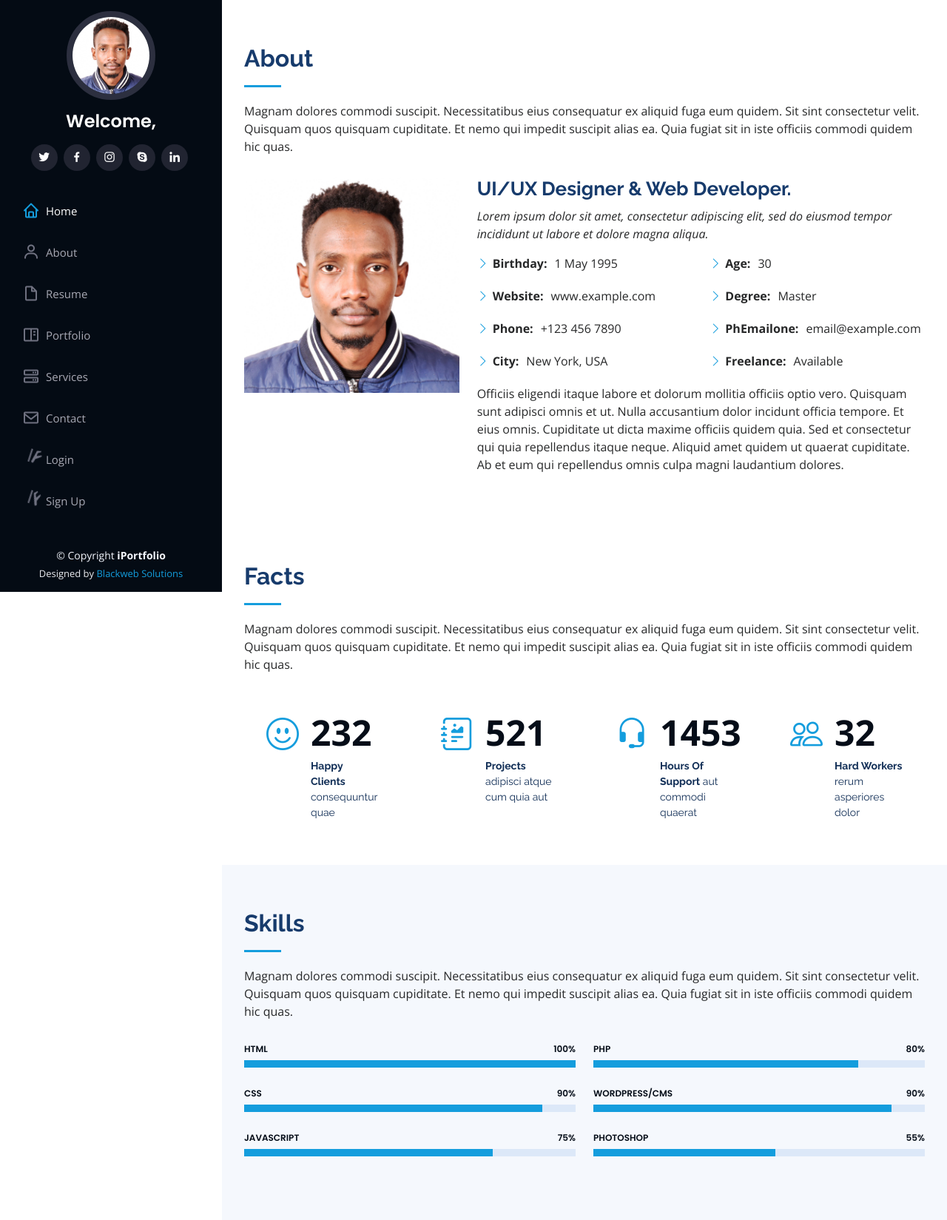
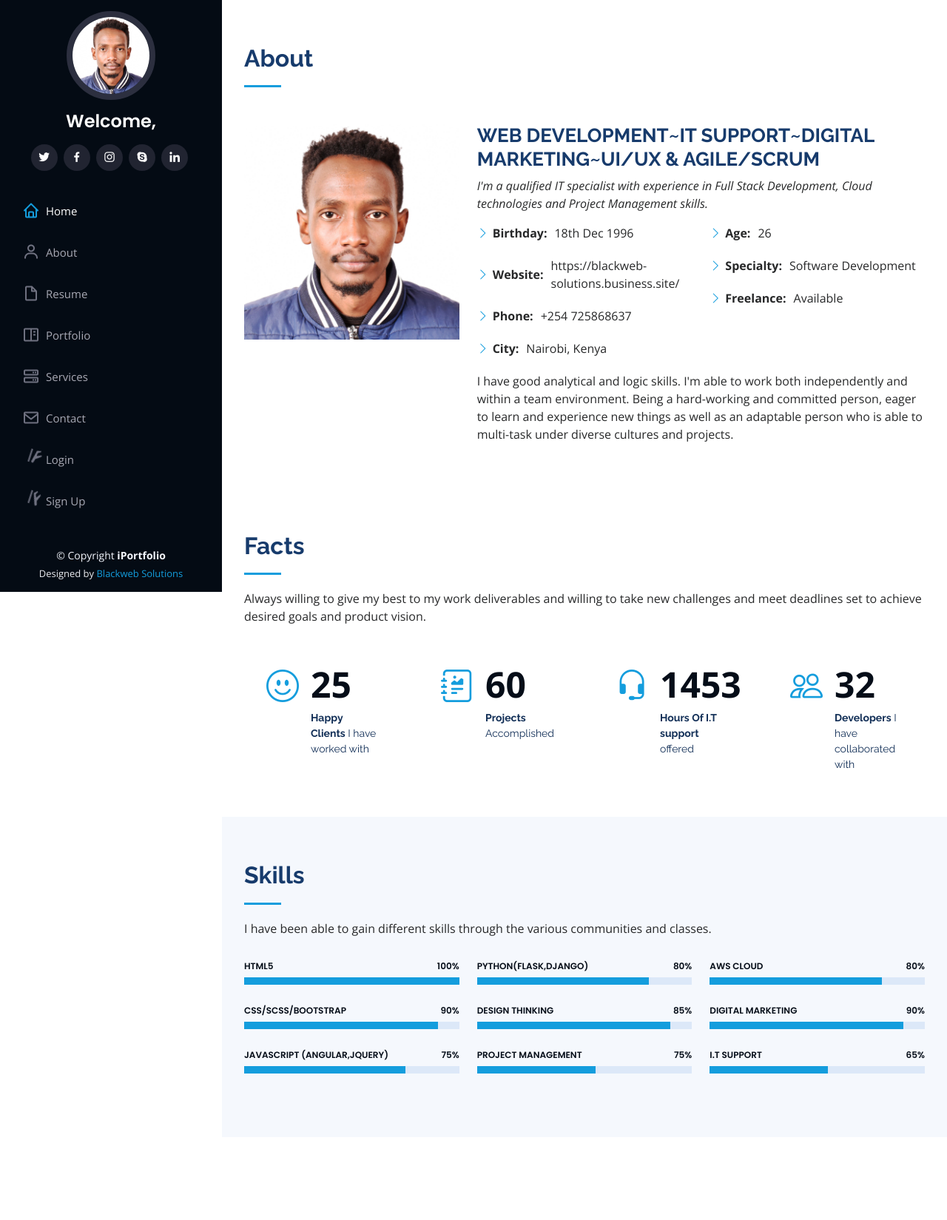
Before and after one commit to JAREDKEVIN/portfolio-web-app, a Django app: page /about in a window 1280 px wide. Shown: the whole page at 74% size. After the commit the page ends 1451 px from the top, so only its background shows below. Run offline with Django 4.2, Linux system fonts and the light colour scheme; some libraries are stand-ins or nearby versions.

Commit message:
patch: about template

```diff
--- a/project/templates/about.html
+++ b/project/templates/about.html
@@ -29,7 +29,7 @@
 
         <div class="section-title">
           <h2>About</h2>
-          <p>Magnam dolores commodi suscipit. Necessitatibus eius consequatur ex aliquid fuga eum quidem. Sit sint consectetur velit. Quisquam quos quisquam cupiditate. Et nemo qui impedit suscipit alias ea. Quia fugiat sit in iste officiis commodi quidem hic quas.</p>
+          <p></p>
         </div>
 
         <div class="row">
@@ -37,32 +37,31 @@
             <img src="/static/assets/img/profile-img.jpg" alt="kipkemoi kevin" class="img-fluid">
           </div>
           <div class="col-lg-8 pt-4 pt-lg-0 content" data-aos="fade-left">
-            <h3>UI/UX Designer &amp; Web Developer.</h3>
+            <h3>WEB DEVELOPMENT~IT SUPPORT~DIGITAL MARKETING~UI/UX &amp; AGILE/SCRUM</h3>
             <p class="fst-italic">
-              Lorem ipsum dolor sit amet, consectetur adipiscing elit, sed do eiusmod tempor incididunt ut labore et dolore
-              magna aliqua.
+              I'm a qualified IT specialist with experience in Full Stack Development, Cloud technologies and Project Management skills.
             </p>
             <div class="row">
               <div class="col-lg-6">
                 <ul>
-                  <li><i class="bi bi-chevron-right"></i> <strong>Birthday:</strong> <span>1 May 1995</span></li>
-                  <li><i class="bi bi-chevron-right"></i> <strong>Website:</strong> <span>www.example.com</span></li>
-                  <li><i class="bi bi-chevron-right"></i> <strong>Phone:</strong> <span>+123 456 7890</span></li>
-                  <li><i class="bi bi-chevron-right"></i> <strong>City:</strong> <span>New York, USA</span></li>
+                  <li><i class="bi bi-chevron-right"></i> <strong>Birthday:</strong> <span>18th Dec 1996</span></li>
+                  <li><i class="bi bi-chevron-right"></i> <strong>Website:</strong> <span>https://blackweb-solutions.business.site/</span></li>
+                  <li><i class="bi bi-chevron-right"></i> <strong>Phone:</strong> <span>+254 725868637</span></li>
+                  <li><i class="bi bi-chevron-right"></i> <strong>City:</strong> <span>Nairobi, Kenya</span></li>
                 </ul>
               </div>
               <div class="col-lg-6">
                 <ul>
-                  <li><i class="bi bi-chevron-right"></i> <strong>Age:</strong> <span>30</span></li>
-                  <li><i class="bi bi-chevron-right"></i> <strong>Degree:</strong> <span>Master</span></li>
-                  <li><i class="bi bi-chevron-right"></i> <strong>PhEmailone:</strong> <span>email@example.com</span></li>
+                  <li><i class="bi bi-chevron-right"></i> <strong>Age:</strong> <span>26</span></li>
+                  <li><i class="bi bi-chevron-right"></i> <strong>Specialty:</strong> <span>Software Development</span></li>
+                  {% comment %} <li><i class="bi bi-chevron-right"></i> <strong>PhEmailone:</strong> <span></span></li> {% endcomment %}
                   <li><i class="bi bi-chevron-right"></i> <strong>Freelance:</strong> <span>Available</span></li>
                 </ul>
               </div>
             </div>
             <p>
-              Officiis eligendi itaque labore et dolorum mollitia officiis optio vero. Quisquam sunt adipisci omnis et ut. Nulla accusantium dolor incidunt officia tempore. Et eius omnis.
-              Cupiditate ut dicta maxime officiis quidem quia. Sed et consectetur qui quia repellendus itaque neque. Aliquid amet quidem ut quaerat cupiditate. Ab et eum qui repellendus omnis culpa magni laudantium dolores.
+             I have good analytical and logic skills. I'm able to work both independently and within a team environment. Being a hard-working and committed person, eager to learn and experience
+             new things as well as an adaptable person who is able to multi-task under diverse cultures and projects.
             </p>
           </div>
         </div>
@@ -76,7 +75,7 @@
 
         <div class="section-title">
           <h2>Facts</h2>
-          <p>Magnam dolores commodi suscipit. Necessitatibus eius consequatur ex aliquid fuga eum quidem. Sit sint consectetur velit. Quisquam quos quisquam cupiditate. Et nemo qui impedit suscipit alias ea. Quia fugiat sit in iste officiis commodi quidem hic quas.</p>
+          <p>Always willing to give my best to my work deliverables and willing to take new challenges and meet deadlines set to achieve desired goals and product vision.</p>
         </div>
 
         <div class="row no-gutters">
@@ -84,16 +83,16 @@
           <div class="col-lg-3 col-md-6 d-md-flex align-items-md-stretch" data-aos="fade-up">
             <div class="count-box">
               <i class="bi bi-emoji-smile"></i>
-              <span data-purecounter-start="0" data-purecounter-end="232" data-purecounter-duration="1" class="purecounter"></span>
-              <p><strong>Happy Clients</strong> consequuntur quae</p>
+              <span data-purecounter-start="0" data-purecounter-end="25" data-purecounter-duration="2" class="purecounter"></span>
+              <p><strong>Happy Clients</strong> I have worked with</p>
             </div>
           </div>
 
           <div class="col-lg-3 col-md-6 d-md-flex align-items-md-stretch" data-aos="fade-up" data-aos-delay="100">
             <div class="count-box">
               <i class="bi bi-journal-richtext"></i>
-              <span data-purecounter-start="0" data-purecounter-end="521" data-purecounter-duration="1" class="purecounter"></span>
-              <p><strong>Projects</strong> adipisci atque cum quia aut</p>
+              <span data-purecounter-start="0" data-purecounter-end="60" data-purecounter-duration="1" class="purecounter"></span>
+              <p><strong>Projects</strong> Accomplished</p>
             </div>
           </div>
 
@@ -101,7 +100,7 @@
             <div class="count-box">
               <i class="bi bi-headset"></i>
               <span data-purecounter-start="0" data-purecounter-end="1453" data-purecounter-duration="1" class="purecounter"></span>
-              <p><strong>Hours Of Support</strong> aut commodi quaerat</p>
+              <p><strong>Hours Of I.T support</strong> offered </p>
             </div>
           </div>
 
@@ -109,7 +108,7 @@
             <div class="count-box">
               <i class="bi bi-people"></i>
               <span data-purecounter-start="0" data-purecounter-end="32" data-purecounter-duration="1" class="purecounter"></span>
-              <p><strong>Hard Workers</strong> rerum asperiores dolor</p>
+              <p><strong>Developers</strong> I have collaborated with</p>
             </div>
           </div>
 
@@ -124,29 +123,29 @@
 
         <div class="section-title">
           <h2>Skills</h2>
-          <p>Magnam dolores commodi suscipit. Necessitatibus eius consequatur ex aliquid fuga eum quidem. Sit sint consectetur velit. Quisquam quos quisquam cupiditate. Et nemo qui impedit suscipit alias ea. Quia fugiat sit in iste officiis commodi quidem hic quas.</p>
+          <p>I have been able to gain different skills through the various communities and classes.</p>
         </div>
 
         <div class="row skills-content">
 
-          <div class="col-lg-6" data-aos="fade-up">
+          <div class="col-lg-4" data-aos="fade-up">
 
             <div class="progress">
-              <span class="skill">HTML <i class="val">100%</i></span>
+              <span class="skill">HTML5 <i class="val">100%</i></span>
               <div class="progress-bar-wrap">
                 <div class="progress-bar" role="progressbar" aria-valuenow="100" aria-valuemin="0" aria-valuemax="100"></div>
               </div>
             </div>
 
             <div class="progress">
-              <span class="skill">CSS <i class="val">90%</i></span>
+              <span class="skill">CSS/SCSS/Bootstrap<i class="val">90%</i></span>
               <div class="progress-bar-wrap">
                 <div class="progress-bar" role="progressbar" aria-valuenow="90" aria-valuemin="0" aria-valuemax="100"></div>
               </div>
             </div>
 
             <div class="progress">
-              <span class="skill">JavaScript <i class="val">75%</i></span>
+              <span class="skill">JavaScript (Angular,jQuery) <i class="val">75%</i></span>
               <div class="progress-bar-wrap">
                 <div class="progress-bar" role="progressbar" aria-valuenow="75" aria-valuemin="0" aria-valuemax="100"></div>
               </div>
@@ -154,24 +153,51 @@
 
           </div>
 
-          <div class="col-lg-6" data-aos="fade-up" data-aos-delay="100">
+         <div class="col-lg-4" data-aos="fade-up" data-aos-delay="100">
 
             <div class="progress">
-              <span class="skill">PHP <i class="val">80%</i></span>
+              <span class="skill">Python(Flask,Django) <i class="val">80%</i></span>
               <div class="progress-bar-wrap">
                 <div class="progress-bar" role="progressbar" aria-valuenow="80" aria-valuemin="0" aria-valuemax="100"></div>
               </div>
             </div>
 
             <div class="progress">
-              <span class="skill">WordPress/CMS <i class="val">90%</i></span>
+              <span class="skill">Design Thinking<i class="val">85%</i></span>
               <div class="progress-bar-wrap">
                 <div class="progress-bar" role="progressbar" aria-valuenow="90" aria-valuemin="0" aria-valuemax="100"></div>
               </div>
             </div>
 
             <div class="progress">
-              <span class="skill">Photoshop <i class="val">55%</i></span>
+              <span class="skill">Project Management <i class="val">75%</i></span>
+              <div class="progress-bar-wrap">
+                <div class="progress-bar" role="progressbar" aria-valuenow="55" aria-valuemin="0" aria-valuemax="100"></div>
+              </div>
+            </div>
+
+          </div>
+
+
+
+          <div class="col-lg-4" data-aos="fade-up" data-aos-delay="100">
+
+            <div class="progress">
+              <span class="skill">AWS Cloud <i class="val">80%</i></span>
+              <div class="progress-bar-wrap">
+                <div class="progress-bar" role="progressbar" aria-valuenow="80" aria-valuemin="0" aria-valuemax="100"></div>
+              </div>
+            </div>
+
+            <div class="progress">
+              <span class="skill">Digital Marketing <i class="val">90%</i></span>
+              <div class="progress-bar-wrap">
+                <div class="progress-bar" role="progressbar" aria-valuenow="90" aria-valuemin="0" aria-valuemax="100"></div>
+              </div>
+            </div>
+
+            <div class="progress">
+              <span class="skill">I.T Support <i class="val">65%</i></span>
               <div class="progress-bar-wrap">
                 <div class="progress-bar" role="progressbar" aria-valuenow="55" aria-valuemin="0" aria-valuemax="100"></div>
               </div>
```
